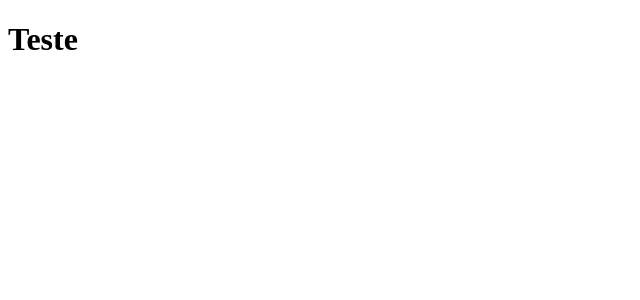
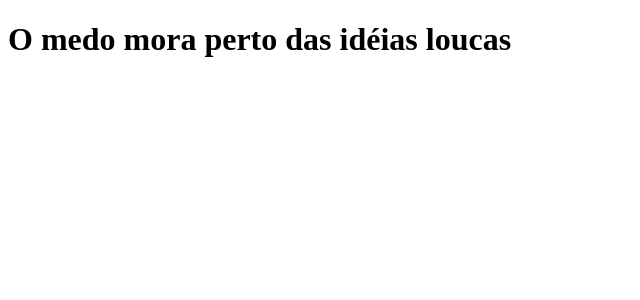
Before and after one commit to Amanda-N-Andrade/clone-tabnews, a Next.js app: page / in a window 1280 px wide. Shown: the top 300 px of the page, without its empty margins (0-640 px from the left). Built offline with nearby package versions, Linux system fonts and the light colour scheme.

Commit message:
Change the h1 tag

```diff
--- a/pages/index.js
+++ b/pages/index.js
@@ -1,5 +1,5 @@
 function Hello(){
-    return <h1>Teste</h1>
+    return <h1>O medo mora perto das idéias loucas</h1>
 }
 
 export default Hello;
```
